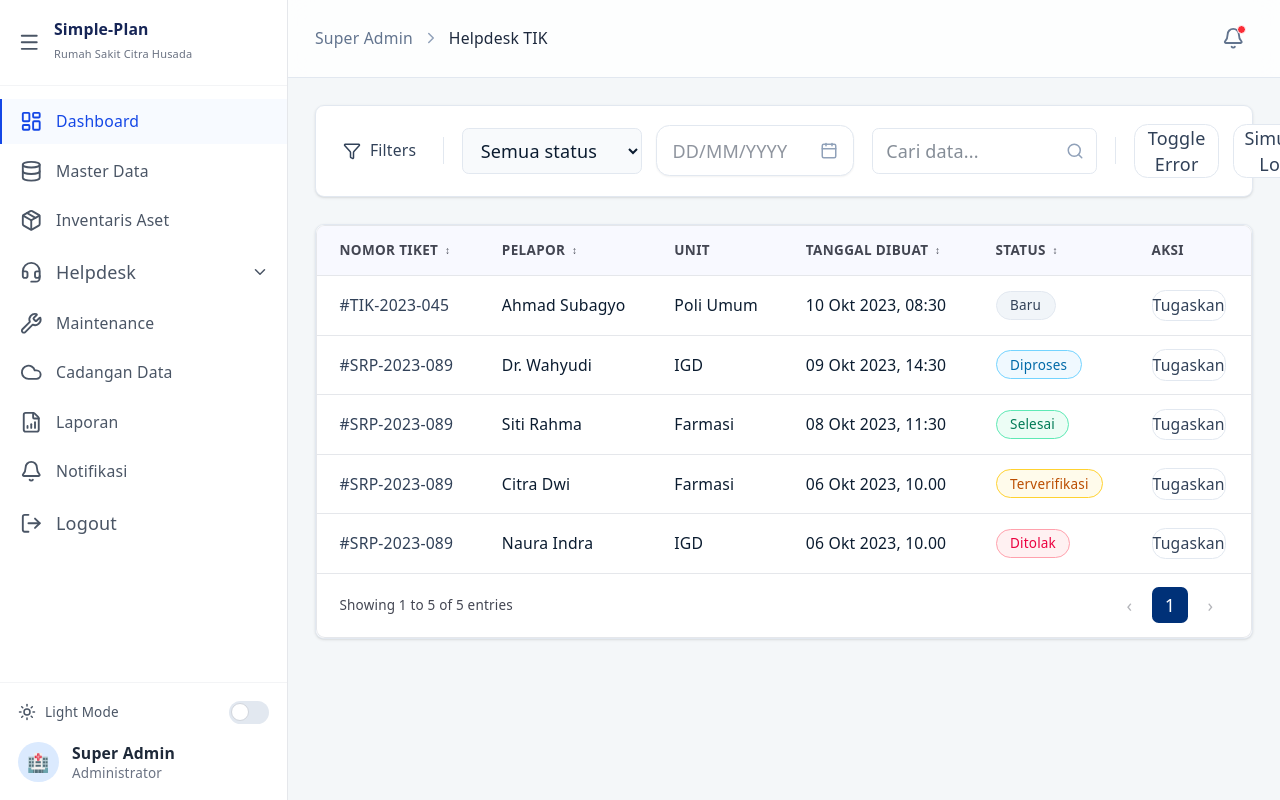
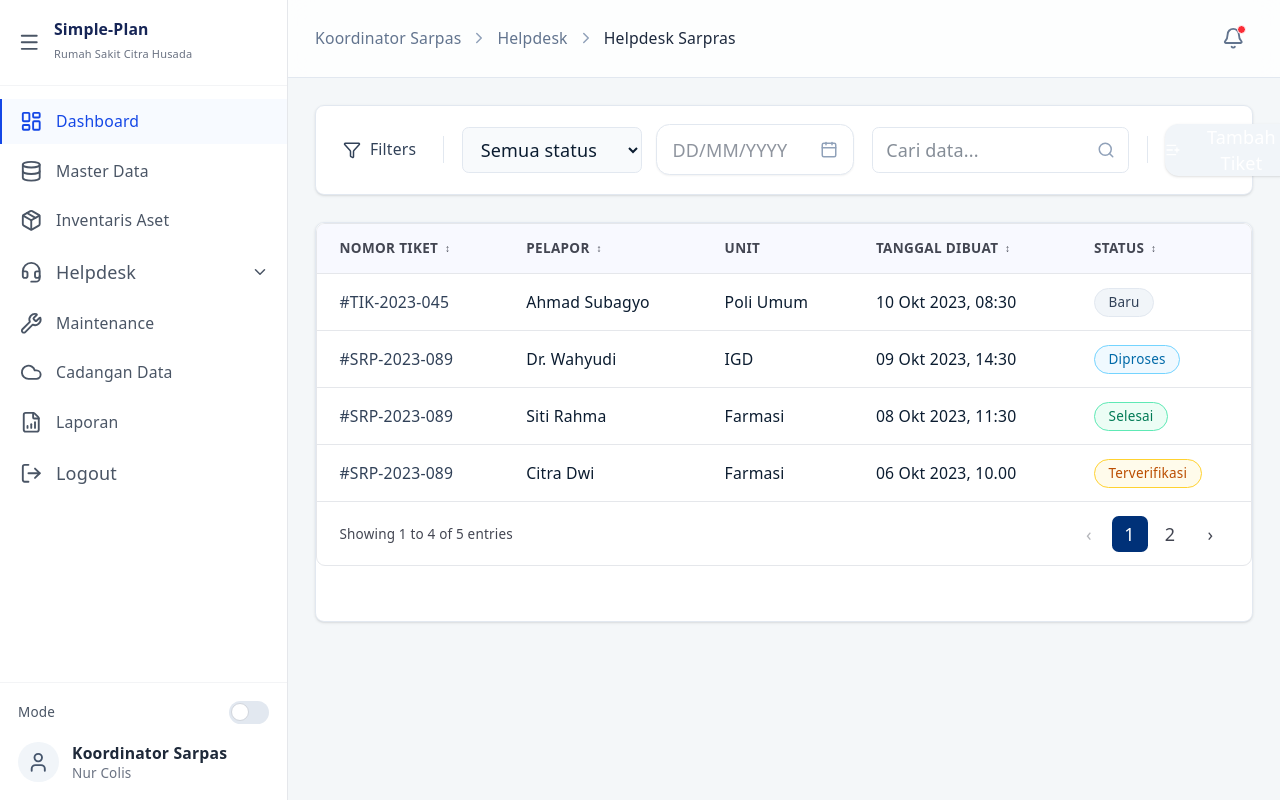
Before and after one commit to kameliarz/Simple-Plan-FE, a React (Vite) app: page / in a window 1280 px wide. Built offline with nearby package versions, Linux system fonts and the light colour scheme.

Commit message:
feat: tambahkan tampilan dashboard untuk Koordinator Sarpras

```diff
--- a/src/components/Sidebar/HelpdeskTab.tsx
+++ b/src/components/Sidebar/HelpdeskTab.tsx
@@ -1,6 +1,6 @@
 import { useState } from "react";
 import { NavLink, useLocation } from "react-router-dom";
-import { Headset, ChevronDown, Monitor, Wrench } from "lucide-react";
+import { Headset, ChevronDown, Wrench } from "lucide-react";
 
 export default function HelpdeskTab() {
   const location = useLocation();
@@ -27,7 +27,28 @@ export default function HelpdeskTab() {
       {isOpen && (
         <div className="flex flex-col bg-gray-50/50 dark:bg-slate-800/30 py-1">
           <NavLink
-            to="/helpdesk/tik"
+            to="/helpdesk/sarpras"
+            className={({ isActive }) =>
+              `flex items-center justify-between pl-12 pr-4 py-2 text-sm transition-colors ${
+                isActive
+                  ? "text-blue-700 dark:text-blue-400 font-medium"
+                  : "text-gray-500 dark:text-slate-400 hover:text-gray-700 dark:hover:text-slate-200"
+              }`
+            }
+          >
+            {({ isActive }) => (
+              <>
+                <div className="flex items-center gap-3">
+                  <Wrench className="h-4 w-4" />
+                  <span>Helpdesk Sarpras</span>
+                </div>
+                {isActive && <div className="h-1.5 w-1.5 rounded-full bg-blue-600"></div>}
+              </>
+            )}
+          </NavLink>
+
+          <NavLink
+            to="/helpdesk/sarpras/buat"
             className={({ isActive }) =>
               `flex items-center gap-3 pl-12 pr-4 py-2 text-sm transition-colors ${
                 isActive
@@ -36,22 +57,8 @@ export default function HelpdeskTab() {
               }`
             }
           >
-            <Monitor className="h-4 w-4" />
-            <span>Helpdesk TIK</span>
-          </NavLink>
-
-          <NavLink
-            to="/helpdesk/sarpras"
-            className={({ isActive }) =>
-              `flex items-center gap-3 pl-12 pr-4 py-2 text-sm transition-colors ${
-                isActive
-                  ? "text-blue-700 dark:text-blue-400 font-medium"
-                  : "text-gray-500 dark:text-slate-400 hover:text-gray-700 dark:hover:text-slate-200"
-              }`
-            }
-          >
-            <Wrench className="h-4 w-4" />
-            <span>Helpdesk Sarpras</span>
+            <span className="text-lg leading-none font-medium mr-1">+</span>
+            <span>Buat Tiket</span>
           </NavLink>
         </div>
       )}
--- a/src/components/Sidebar/Sidebar.tsx
+++ b/src/components/Sidebar/Sidebar.tsx
@@ -1,4 +1,4 @@
-import { Menu, Sun, Moon } from "lucide-react";
+import { Menu } from "lucide-react";
 import SwitchToggle from "../ui/SwitchToggle";
 import DashboardTab from "./DashboardTab";
 import MasterDataTab from "./MasterDataTab";
@@ -7,8 +7,8 @@ import HelpdeskTab from "./HelpdeskTab";
 import MaintenanceTab from "./MaintenanceTab";
 import CadanganDataTab from "./CadanganDataTab";
 import LaporanTab from "./LaporanTab";
-import NotifikasiTab from "./NotifikasiTab";
 import LogoutTab from "./LogoutTab";
+import { User } from "lucide-react";
 
 interface SidebarProps {
   isDarkMode?: boolean;
@@ -43,7 +43,6 @@ export default function Sidebar({ isDarkMode, toggleDarkMode }: SidebarProps) {
         <MaintenanceTab />
         <CadanganDataTab />
         <LaporanTab />
-        <NotifikasiTab />
         <LogoutTab onLogout={handleLogout} />
       </nav>
 
@@ -51,21 +50,20 @@ export default function Sidebar({ isDarkMode, toggleDarkMode }: SidebarProps) {
       <div className="border-t border-gray-100 dark:border-slate-800 p-4 space-y-4">
         {/* Toggle Mode */}
         <div className="flex items-center justify-between text-xs font-medium text-gray-600 dark:text-slate-400">
-          <div className="flex items-center gap-2">
-            {isDarkMode ? <Moon className="h-4 w-4" /> : <Sun className="h-4 w-4" />}
-            <span>{isDarkMode ? "Dark Mode" : "Light Mode"}</span>
-          </div>
+          <span>Mode</span>
           <SwitchToggle checked={isDarkMode} onChange={toggleDarkMode} />
         </div>
 
         {/* User Card */}
         <div className="flex items-center gap-3">
-          <div className="h-9 w-9 rounded-full bg-blue-100 dark:bg-blue-900/50 flex items-center justify-center text-blue-700 dark:text-blue-400 font-bold">
-            🏥
+          <div className="h-9 w-9 rounded-full bg-slate-100 dark:bg-slate-800 flex items-center justify-center text-slate-600 dark:text-slate-400">
+            <User className="h-5 w-5" />
           </div>
           <div className="leading-tight">
-            <p className="text-sm font-bold text-gray-800 dark:text-slate-200">Super Admin</p>
-            <p className="text-xs text-gray-500 dark:text-slate-400">Administrator</p>
+            <p className="text-sm font-bold text-gray-800 dark:text-slate-200">
+              Koordinator Sarpas
+            </p>
+            <p className="text-xs text-gray-500 dark:text-slate-400">Nur Colis</p>
           </div>
         </div>
       </div>
--- a/src/features/helpdesk/pages/DesktopHelpdeskPage.tsx
+++ b/src/features/helpdesk/pages/DesktopHelpdeskPage.tsx
@@ -1,5 +1,5 @@
 import { useState } from "react";
-import { Search, Filter, ListPlus, X } from "lucide-react";
+import { Search, Filter, ListPlus } from "lucide-react";
 import { MOCK_TICKETS } from "../data/mockTickets";
 import type { TicketItem } from "../types/helpdesk";
 import NavbarHeader from "../../../components/layout/NavbarHeader";
@@ -9,30 +9,16 @@ import Input from "../../../components/ui/Input";
 import Button from "../../../components/ui/Button";
 import DatePicker from "../../../components/ui/DatePicker";
 import Select from "../../../components/ui/Select";
-import Checkbox from "../../../components/ui/Checkbox";
-import RadioButton from "../../../components/ui/RadioButton";
 import EmptyState from "../../../components/ui/EmptyState";
-import ErrorState from "../../../components/ui/ErrorState";
-import LoadingStateOverlay from "../../../components/ui/LoadingStateOverlay";
-import SkeletonLoading from "../../../components/ui/SkeletonLoading";
 
 export function DesktopHelpdeskPage() {
   const [searchQuery, setSearchQuery] = useState("");
 
-  // State for demonstrations
-  const [isLoading, setIsLoading] = useState(false);
-  const [isError, setIsError] = useState(false);
-  const [showAssignModal, setShowAssignModal] = useState(false);
-  const [selectedAssignee, setSelectedAssignee] = useState<string>("");
-  const [notifyAssignee, setNotifyAssignee] = useState(true);
-
-  // Simulate loading data
-  const handleSimulateLoad = () => {
-    setIsLoading(true);
-    setTimeout(() => setIsLoading(false), 2000);
-  };
-
-  const breadcrumbs = [{ label: "Super Admin", href: "#" }, { label: "Helpdesk TIK" }];
+  const breadcrumbs = [
+    { label: "Koordinator Sarpas", href: "#" },
+    { label: "Helpdesk", href: "#" },
+    { label: "Helpdesk Sarpras" },
+  ];
 
   const columns = [
     {
@@ -91,19 +77,6 @@ export function DesktopHelpdeskPage() {
         );
       },
     },
-    {
-      key: "id" as keyof TicketItem,
-      label: "AKSI",
-      render: () => (
-        <Button
-          variant="outline"
-          className="text-xs py-1 h-7 border-blue-200 text-blue-600 hover:bg-blue-50 dark:border-blue-800 dark:text-blue-400 dark:hover:bg-blue-900/30"
-          onClick={() => setShowAssignModal(true)}
-        >
-          Tugaskan
-        </Button>
-      ),
-    },
   ];
 
   const filteredData = MOCK_TICKETS.filter(
@@ -115,8 +88,6 @@ export function DesktopHelpdeskPage() {
   return (
     <div className="flex-1 flex flex-col h-screen overflow-hidden bg-[#f4f7f9] dark:bg-slate-900/50 relative">
       <NavbarHeader breadcrumbs={breadcrumbs} notificationCount={1} />
-
-      {isLoading && <LoadingStateOverlay fullScreen message="Memuat data tiket..." />}
 
       <main className="flex-1 overflow-y-auto p-6">
         <div className="max-w-[1200px] mx-auto space-y-6">
@@ -151,13 +122,7 @@ export function DesktopHelpdeskPage() {
                 />
               </div>
               <div className="h-6 w-px bg-slate-200 dark:bg-slate-700 mx-1"></div>
-              <Button onClick={() => setIsError(!isError)} variant="outline" className="text-sm">
-                Toggle Error
-              </Button>
-              <Button onClick={handleSimulateLoad} variant="outline" className="text-sm">
-                Simulasi Load
-              </Button>
-              <Button className="flex items-center font-medium bg-white text-slate-700 border border-slate-200 shadow-sm hover:bg-slate-50 dark:bg-slate-800 dark:text-slate-200 dark:border-slate-700 dark:hover:bg-slate-700">
+              <Button className="flex items-center font-medium bg-slate-100 text-slate-700 border-transparent hover:bg-slate-200 dark:bg-slate-800 dark:text-slate-200 dark:hover:bg-slate-700 rounded-md">
                 <ListPlus className="w-4 h-4 mr-2" />
                 Tambah Tiket
               </Button>
@@ -166,153 +131,18 @@ export function DesktopHelpdeskPage() {
 
           {/* Main Content Area */}
           <div className="bg-white dark:bg-slate-900 rounded-lg shadow-sm border border-slate-200 dark:border-slate-800 overflow-hidden min-h-[400px]">
-            {isError ? (
-              <ErrorState onRetry={() => setIsError(false)} />
-            ) : filteredData.length === 0 ? (
+            {filteredData.length === 0 ? (
               <EmptyState
                 title="Tiket Tidak Ditemukan"
                 description={`Pencarian untuk "${searchQuery}" tidak membuahkan hasil.`}
                 action={<Button onClick={() => setSearchQuery("")}>Hapus Pencarian</Button>}
               />
             ) : (
-              <BaseTable<TicketItem> columns={columns} data={filteredData} itemsPerPage={10} />
+              <BaseTable<TicketItem> columns={columns} data={filteredData} itemsPerPage={4} />
             )}
           </div>
-
-          {/* Contoh Skeleton Loading saat loading table manual (opsional) */}
-          {isLoading && (
-            <div className="space-y-3 mt-8 p-6 bg-white dark:bg-slate-900 rounded-lg border border-slate-200 dark:border-slate-800">
-              <h3 className="text-sm font-semibold mb-4">Contoh Skeleton Loading Component:</h3>
-              <SkeletonLoading className="h-8 w-full" />
-              <SkeletonLoading className="h-8 w-full" />
-              <SkeletonLoading className="h-8 w-full" />
-            </div>
-          )}
         </div>
       </main>
-
-      {/* Modal Mockup: Tugaskan Petugas (Mendemonstrasikan RadioButton & Checkbox) */}
-      {showAssignModal && (
-        <div className="fixed inset-0 z-50 flex items-center justify-center bg-slate-900/40 backdrop-blur-sm">
-          <div className="bg-white dark:bg-slate-900 w-[450px] rounded-xl shadow-xl overflow-hidden border border-slate-200 dark:border-slate-800">
-            <div className="p-4 border-b border-slate-100 dark:border-slate-800 flex justify-between items-center">
-              <h2 className="font-semibold text-slate-800 dark:text-slate-100">Tugaskan Petugas</h2>
-              <button
-                onClick={() => setShowAssignModal(false)}
-                className="text-slate-400 hover:text-slate-600 dark:hover:text-slate-200"
-              >
-                <X className="w-5 h-5" />
-              </button>
-            </div>
-
-            <div className="p-5 space-y-4">
-              <div className="relative">
-                <Search className="w-4 h-4 absolute left-3 top-1/2 -translate-y-1/2 text-slate-400" />
-                <Input
-                  placeholder="Cari nama petugas..."
-                  className="pl-9 w-full text-sm dark:bg-slate-800 dark:border-slate-700"
-                />
-              </div>
-
-              <div className="space-y-3 mt-4">
-                <div
-                  className="flex items-center justify-between p-3 border border-blue-500 bg-blue-50 dark:bg-blue-900/20 rounded-lg cursor-pointer"
-                  onClick={() => setSelectedAssignee("hw")}
-                >
-                  <div className="flex items-center gap-3">
-                    <div className="w-8 h-8 rounded-full bg-blue-600 text-white flex items-center justify-center text-xs font-bold">
-                      HW
-                    </div>
-                    <div>
-                      <p className="text-sm font-medium text-slate-800 dark:text-slate-200">
-                        Hendra Wijaya
-                      </p>
-                      <p className="text-xs text-slate-500">IT Support - SIMRS</p>
-                    </div>
-                  </div>
-                  <RadioButton
-                    name="assignee"
-                    id="hw"
-                    checked={selectedAssignee === "hw"}
-                    readOnly
-                  />
-                </div>
-
-                <div
-                  className="flex items-center justify-between p-3 border border-slate-200 dark:border-slate-700 rounded-lg cursor-pointer hover:bg-slate-50 dark:hover:bg-slate-800"
-                  onClick={() => setSelectedAssignee("rp")}
-                >
-                  <div className="flex items-center gap-3">
-                    <div className="w-8 h-8 rounded-full bg-slate-200 dark:bg-slate-700 text-slate-600 dark:text-slate-300 flex items-center justify-center text-xs font-bold">
-                      RP
-                    </div>
-                    <div>
-                      <p className="text-sm font-medium text-slate-800 dark:text-slate-200">
-                        Rian Pratama
-                      </p>
-                      <p className="text-xs text-slate-500">Teknisi Lapangan</p>
-                    </div>
-                  </div>
-                  <RadioButton
-                    name="assignee"
-                    id="rp"
-                    checked={selectedAssignee === "rp"}
-                    readOnly
-                  />
-                </div>
-
-                <div
-                  className="flex items-center justify-between p-3 border border-slate-200 dark:border-slate-700 rounded-lg cursor-pointer hover:bg-slate-50 dark:hover:bg-slate-800"
-                  onClick={() => setSelectedAssignee("sa")}
-                >
-                  <div className="flex items-center gap-3">
-                    <div className="w-8 h-8 rounded-full bg-slate-200 dark:bg-slate-700 text-slate-600 dark:text-slate-300 flex items-center justify-center text-xs font-bold">
-                      SA
-                    </div>
-                    <div>
-                      <p className="text-sm font-medium text-slate-800 dark:text-slate-200">
-                        Siti Aisyah
-                      </p>
-                      <p className="text-xs text-slate-500">IT Helpdesk</p>
-                    </div>
-                  </div>
-                  <RadioButton
-                    name="assignee"
-                    id="sa"
-                    checked={selectedAssignee === "sa"}
-                    readOnly
-                  />
-                </div>
-              </div>
-
-              <div className="pt-4 mt-4 border-t border-slate-100 dark:border-slate-800">
-                <Checkbox
-                  id="notify"
-                  label="Kirim notifikasi ke petugas via WhatsApp"
-                  checked={notifyAssignee}
-                  onChange={(e) => setNotifyAssignee(e.target.checked)}
-                />
-              </div>
-            </div>
-
-            <div className="p-4 bg-slate-50 dark:bg-slate-800/50 flex justify-end gap-3 border-t border-slate-100 dark:border-slate-800">
-              <Button
-                variant="outline"
-                onClick={() => setShowAssignModal(false)}
-                className="dark:border-slate-600 dark:text-slate-300"
-              >
-                Batal
-              </Button>
-              <Button
-                onClick={() => setShowAssignModal(false)}
-                className="bg-blue-600 hover:bg-blue-700 text-white"
-              >
-                Tugaskan
-              </Button>
-            </div>
-          </div>
-        </div>
-      )}
     </div>
   );
 }
```
